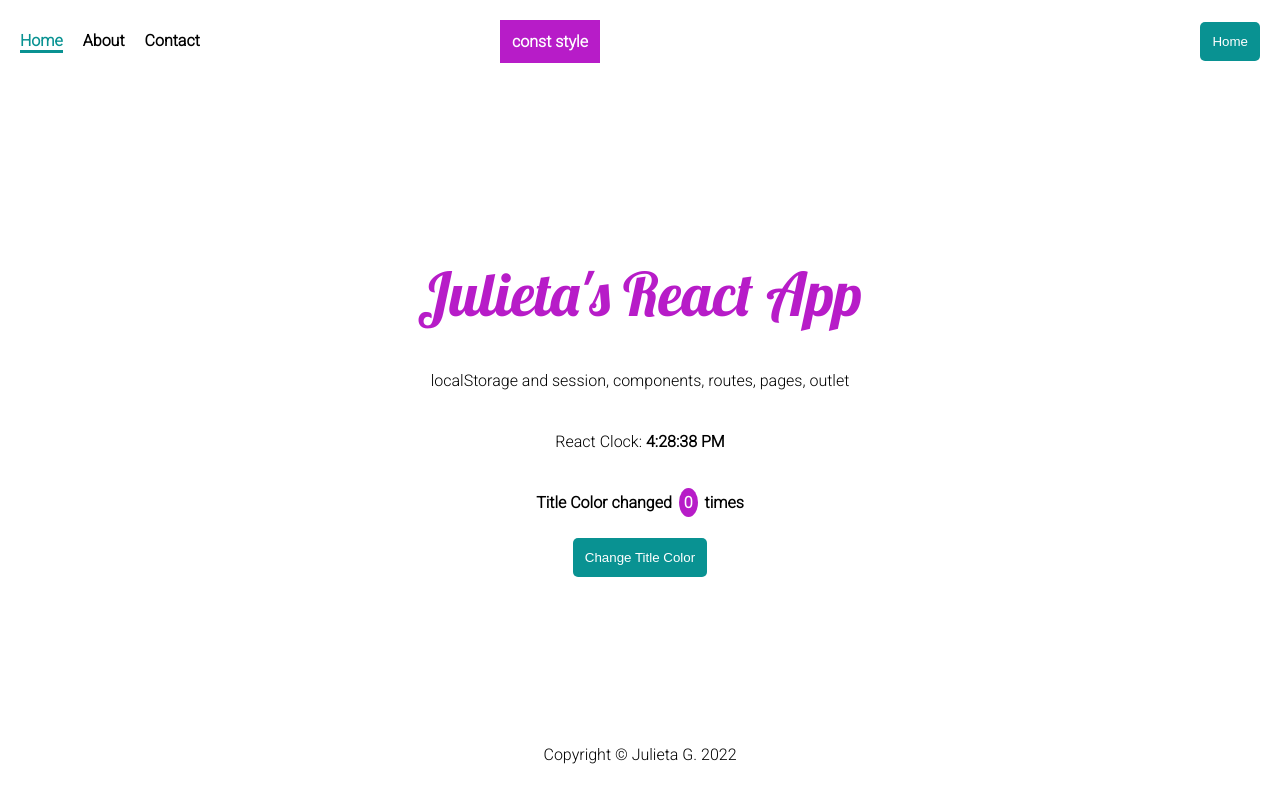
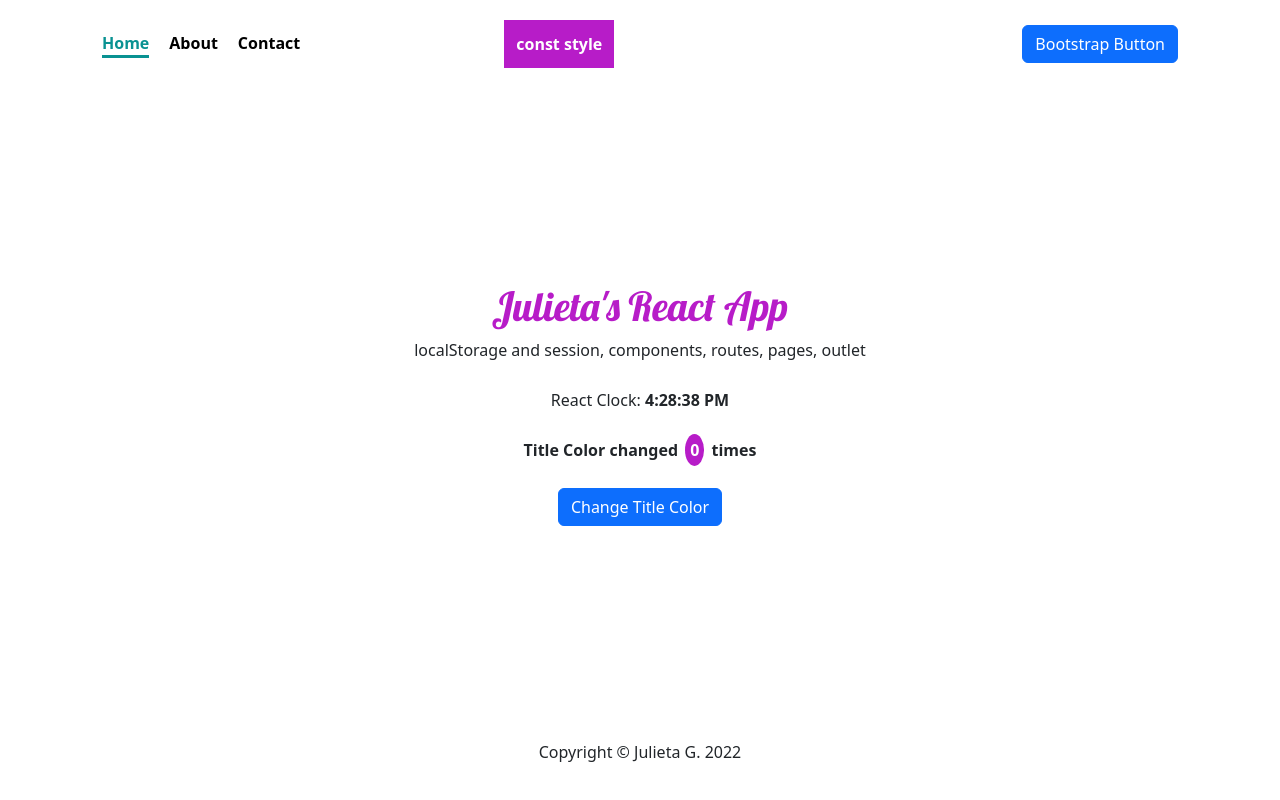
Before and after one commit to juliatag/web-dev-2, a React (Create React App) app in the folder sep-concern/myreactapp/: page / in a window 1280 px wide. Built offline with nearby package versions, Linux system fonts and the light colour scheme.

Commit message:
adding Bootstrap

```diff
--- a/sep-concern/myreactapp/package.json
+++ b/sep-concern/myreactapp/package.json
@@ -6,7 +6,9 @@
     "@testing-library/jest-dom": "^5.16.5",
     "@testing-library/react": "^13.4.0",
     "@testing-library/user-event": "^13.5.0",
+    "bootstrap": "^5.2.3",
     "react": "^18.2.0",
+    "react-bootstrap": "^2.6.0",
     "react-dom": "^18.2.0",
     "react-router-dom": "^6.4.3",
     "react-scripts": "5.0.1",
--- a/sep-concern/myreactapp/src/App.js
+++ b/sep-concern/myreactapp/src/App.js
@@ -5,6 +5,7 @@ import About from "./pages/About";
 import Contact from "./pages/Contact";
 import MainLayout from "./layouts/MainLayout";
 import Page404 from "./pages/Page404";
+import "bootstrap/dist/css/bootstrap.min.css";
 
 function App() {
   return (
--- a/sep-concern/myreactapp/src/components/HomeButton.js
+++ b/sep-concern/myreactapp/src/components/HomeButton.js
@@ -1,4 +1,5 @@
 import { useNavigate } from "react-router-dom";
+import Button from "react-bootstrap/Button";
 
 function HomeButton() {
   const navigate = useNavigate();
@@ -11,9 +12,10 @@ function HomeButton() {
   };
   return (
     <div>
-      <button className="btn" onClick={handleSubmit}>
-        Home
-      </button>
+      <Button variant="primary" onClick={handleSubmit}>
+        {" "}
+        Bootstrap Button
+      </Button>
     </div>
   );
 }
--- a/sep-concern/myreactapp/src/components/UserActions.js
+++ b/sep-concern/myreactapp/src/components/UserActions.js
@@ -14,7 +14,7 @@ function UserActions(props) {
 
   return (
     <div className="text-center">
-      <button className="btn" onClick={handleOnClick}>
+      <button className="btn btn-primary" onClick={handleOnClick}>
         Change Title Color
       </button>
     </div>
```
Also changed, not shown: sep-concern/myreactapp/src/components/Header.js (+11 -0 lines), 1 other file (tests, documents, lock files or other folders).
